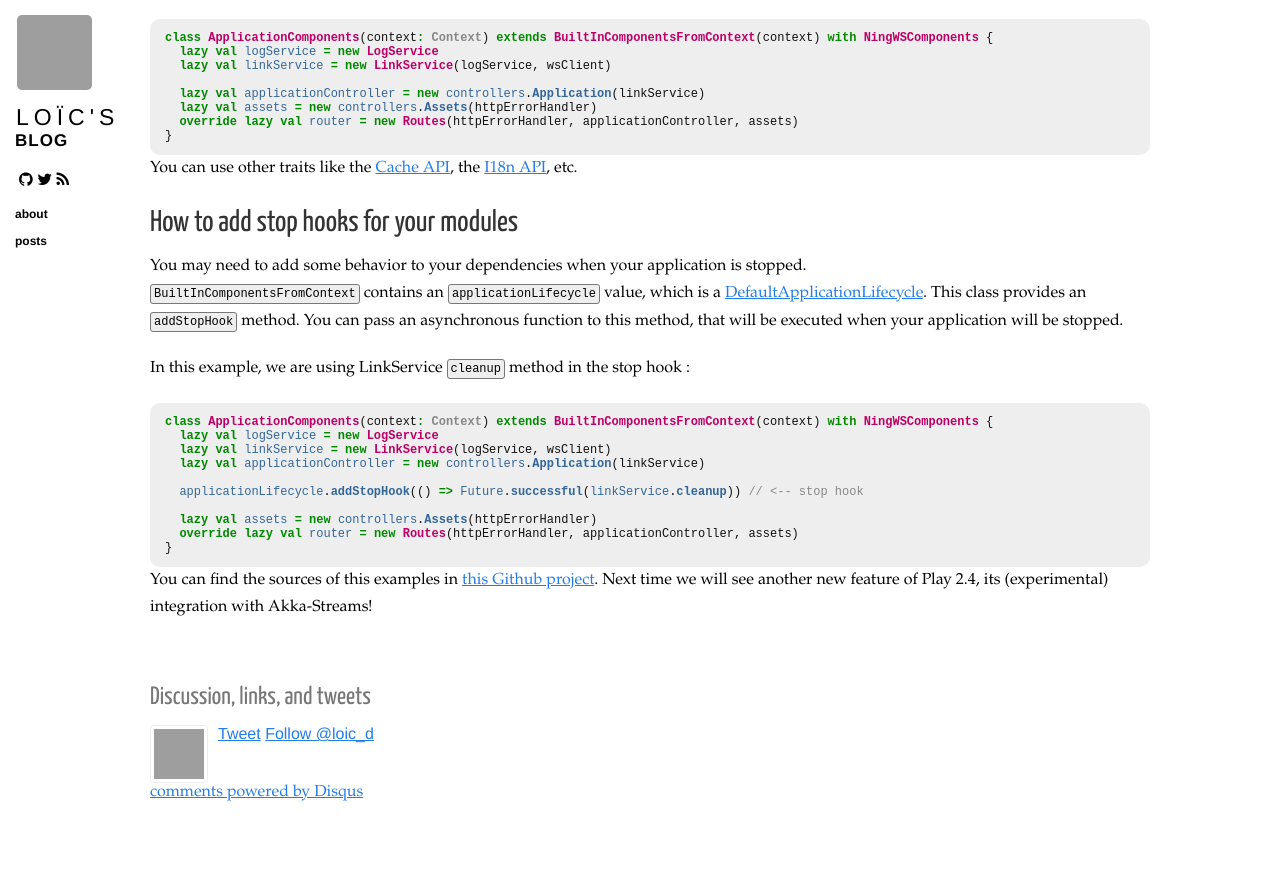
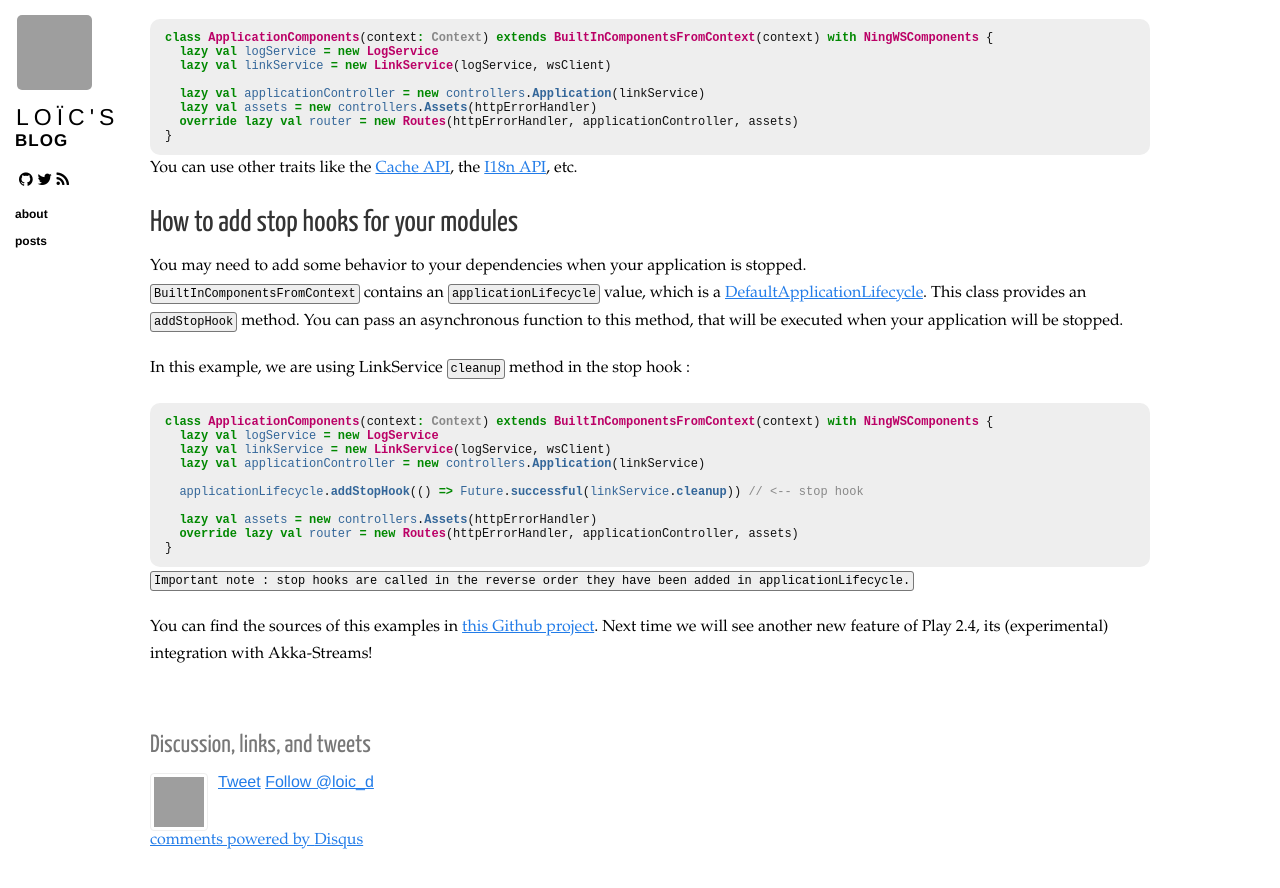
Before and after one commit to loicdescotte/loicdescotte.github.io, a Jekyll site: the page built from _posts/2015-06-03-play24-compile-time-di.md, in a window 1280 px wide and 900 px high, scrolled down 2489 px. Shown: the top 888 px of the window. Built offline with Jekyll 4.4.1, drawn with Linux system fonts in a browser that asks for light colours; nearby versions of some CDN libraries; Markdown is read by kramdown in place of the engine named in the settings; comment, search, counter and statistics services are not loaded; before the commit the page ends 3341 px from its top, so only the background shows below that; grey boxes are pictures that could not be loaded.

Commit message:
Update 2015-06-03-play24-compile-time-di.md

```diff
--- a/_posts/2015-06-03-play24-compile-time-di.md
+++ b/_posts/2015-06-03-play24-compile-time-di.md
@@ -187,6 +187,7 @@ class ApplicationComponents(context: Context) extends BuiltInComponentsFromConte
 }
 {% endhighlight %}
 
+`Important note : stop hooks are called in the reverse order they have been added in applicationLifecycle.`
 
 You can find the sources of this examples in [this Github project](https://github.com/loicdescotte/play24SimpleDI).
 Next time we will see another new feature of Play 2.4, its (experimental) integration with Akka-Streams!
```
